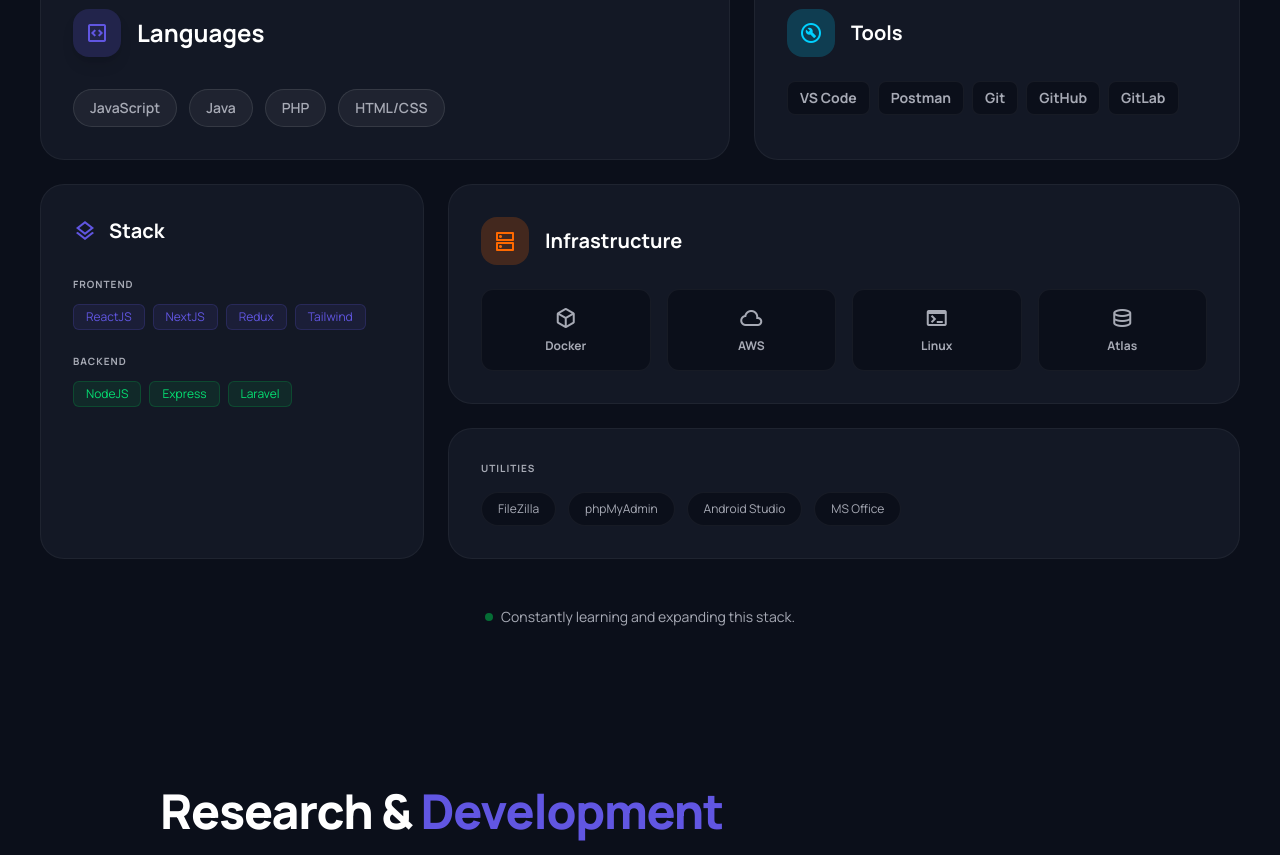
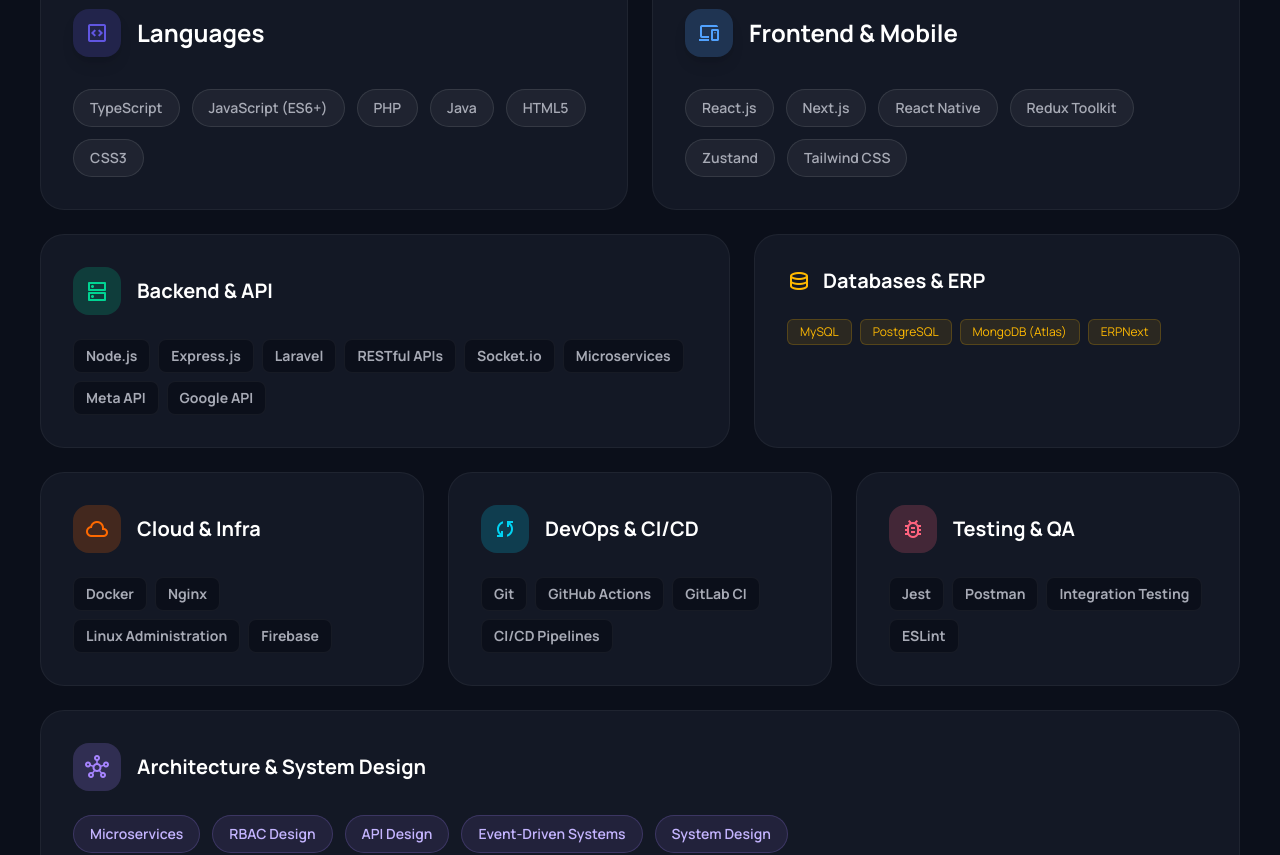
Before and after one commit to krishanuonline/portfolio, a React (Vite) app: page / in a window 1280 px wide. Shown: the part 5100-5955 px from the top of the page. Built offline with nearby package versions, Linux system fonts and the light colour scheme.

Commit message:
Fix section 5

```diff
--- a/src/components/sections/Skills/Skills.jsx
+++ b/src/components/sections/Skills/Skills.jsx
@@ -69,8 +69,8 @@
           viewport={{ once: true }}
           className="grid grid-cols-1 md:grid-cols-2 lg:grid-cols-12 gap-6"
         >
-          {/* Programming Languages */}
-          <motion.div variants={fadeInUp} className="lg:col-span-7 p-8 rounded-3xl bg-surface border border-white/5 group hover:border-primary/30 transition-all">
+          {/* Languages */}
+          <motion.div variants={fadeInUp} className="lg:col-span-6 p-8 rounded-3xl bg-surface border border-white/5 group hover:border-primary/30 transition-all">
             <div className="flex items-center gap-4 mb-8">
               <div className="size-12 rounded-2xl bg-primary/20 flex items-center justify-center text-primary shadow-lg">
                 <span className="material-symbols-outlined text-[28px]">code_blocks</span>
@@ -78,7 +78,7 @@
               <h3 className="text-2xl font-bold text-text-primary">Languages</h3>
             </div>
             <div className="flex flex-wrap gap-3">
-              {['JavaScript', 'Java', 'PHP', 'HTML/CSS'].map((skill) => (
+              {['TypeScript', 'JavaScript (ES6+)', 'PHP', 'Java', 'HTML5', 'CSS3'].map((skill) => (
                 <div key={skill} className="flex items-center gap-2 px-4 py-2 rounded-full text-sm font-semibold bg-white/5 text-text-secondary border border-white/10 hover:scale-105 transition-transform cursor-default">
                    {skill}
                 </div>
@@ -86,66 +86,106 @@
             </div>
           </motion.div>
 
-          {/* Dev Tools */}
-          <motion.div variants={fadeInUp} className="lg:col-span-5 p-8 rounded-3xl bg-surface border border-white/5 hover:border-accent/30 transition-all">
+          {/* Frontend & Mobile */}
+          <motion.div variants={fadeInUp} className="lg:col-span-6 p-8 rounded-3xl bg-surface border border-white/5 hover:border-blue-400/30 transition-all">
+            <div className="flex items-center gap-4 mb-8">
+              <div className="size-12 rounded-2xl bg-blue-400/20 flex items-center justify-center text-blue-400 shadow-lg">
+                <span className="material-symbols-outlined text-[28px]">devices</span>
+              </div>
+              <h3 className="text-2xl font-bold text-text-primary">Frontend &amp; Mobile</h3>
+            </div>
+            <div className="flex flex-wrap gap-3">
+              {['React.js', 'Next.js', 'React Native', 'Redux Toolkit', 'Zustand', 'Tailwind CSS'].map((skill) => (
+                <div key={skill} className="flex items-center gap-2 px-4 py-2 rounded-full text-sm font-semibold bg-white/5 text-text-secondary border border-white/10 hover:scale-105 transition-transform cursor-default">
+                   {skill}
+                </div>
+              ))}
+            </div>
+          </motion.div>
+
+          {/* Backend & API */}
+          <motion.div variants={fadeInUp} className="lg:col-span-7 p-8 rounded-3xl bg-surface border border-white/5 hover:border-emerald-400/30 transition-all">
             <div className="flex items-center gap-4 mb-6">
-              <div className="size-12 rounded-2xl bg-accent/20 flex items-center justify-center text-accent">
-                <span className="material-symbols-outlined text-[28px]">build_circle</span>
+              <div className="size-12 rounded-2xl bg-emerald-400/20 flex items-center justify-center text-emerald-400">
+                <span className="material-symbols-outlined text-[28px]">dns</span>
               </div>
-              <h3 className="text-xl font-bold text-text-primary">Tools</h3>
+              <h3 className="text-xl font-bold text-text-primary">Backend &amp; API</h3>
             </div>
             <div className="flex flex-wrap gap-2">
-              {['VS Code', 'Postman', 'Git', 'GitHub', 'GitLab'].map(tool => (
+              {['Node.js', 'Express.js', 'Laravel', 'RESTful APIs', 'Socket.io', 'Microservices', 'Meta API', 'Google API'].map(tool => (
                 <span key={tool} className="px-3 py-1.5 rounded-lg bg-dark-base text-text-secondary text-sm font-bold border border-white/5">{tool}</span>
               ))}
             </div>
           </motion.div>
 
-          {/* Frameworks Stack */}
-          <motion.div variants={fadeInUp} className="lg:col-span-4 lg:row-span-2 p-8 rounded-3xl bg-surface border border-white/5 hover:border-purple-500/30 transition-all">
-            <h3 className="text-xl font-bold text-text-primary mb-8 flex items-center gap-3">
-               <span className="material-symbols-outlined text-primary">layers</span> Stack
+          {/* Databases & ERP */}
+          <motion.div variants={fadeInUp} className="lg:col-span-5 p-8 rounded-3xl bg-surface border border-white/5 hover:border-amber-400/30 transition-all">
+            <h3 className="text-xl font-bold text-text-primary mb-6 flex items-center gap-3">
+               <span className="material-symbols-outlined text-amber-400">database</span> Databases &amp; ERP
             </h3>
-            <div className="space-y-6">
-              <div>
-                <h4 className="text-[10px] font-bold text-text-secondary uppercase tracking-widest mb-3">Frontend</h4>
-                <div className="flex flex-wrap gap-2">
-                  {['ReactJS', 'NextJS', 'Redux', 'Tailwind'].map(s => <span key={s} className="px-3 py-1 text-xs rounded-md bg-primary/10 text-primary border border-primary/20">{s}</span>)}
-                </div>
-              </div>
-              <div>
-                <h4 className="text-[10px] font-bold text-text-secondary uppercase tracking-widest mb-3">Backend</h4>
-                <div className="flex flex-wrap gap-2">
-                  {['NodeJS', 'Express', 'Laravel'].map(s => <span key={s} className="px-3 py-1 text-xs rounded-md bg-green-500/10 text-green-400 border border-green-500/20">{s}</span>)}
-                </div>
-              </div>
+            <div className="flex flex-wrap gap-2">
+              {['MySQL', 'PostgreSQL', 'MongoDB (Atlas)', 'ERPNext'].map(s => <span key={s} className="px-3 py-1 text-xs rounded-md bg-amber-400/10 text-amber-400 border border-amber-400/20">{s}</span>)}
             </div>
           </motion.div>
 
-          {/* Infrastructure */}
-          <motion.div variants={fadeInUp} className="lg:col-span-8 p-8 rounded-3xl bg-surface border border-white/5 hover:border-orange-500/30 transition-all">
+          {/* Cloud & Infra */}
+          <motion.div variants={fadeInUp} className="lg:col-span-4 p-8 rounded-3xl bg-surface border border-white/5 hover:border-orange-500/30 transition-all">
             <div className="flex items-center gap-4 mb-6">
               <div className="size-12 rounded-2xl bg-orange-500/20 flex items-center justify-center text-orange-500">
-                <span className="material-symbols-outlined text-[28px]">dns</span>
+                <span className="material-symbols-outlined text-[28px]">cloud</span>
               </div>
-              <h3 className="text-xl font-bold text-text-primary">Infrastructure</h3>
+              <h3 className="text-xl font-bold text-text-primary">Cloud &amp; Infra</h3>
             </div>
-            <div className="grid grid-cols-2 sm:grid-cols-4 gap-4">
-              {[{i:'deployed_code', n:'Docker'}, {i:'cloud', n:'AWS'}, {i:'terminal', n:'Linux'}, {i:'database', n:'Atlas'}].map(item => (
-                <div key={item.n} className="flex flex-col items-center p-4 rounded-xl bg-dark-base hover:bg-primary/10 transition-colors border border-white/5 group">
-                  <span className="material-symbols-outlined text-text-secondary group-hover:text-primary transition-colors">{item.i}</span>
-                  <span className="text-xs font-bold mt-2 text-text-secondary">{item.n}</span>
-                </div>
+            <div className="flex flex-wrap gap-2">
+              {['Docker', 'Nginx', 'Linux Administration', 'Firebase'].map(s => (
+                <span key={s} className="px-3 py-1.5 rounded-lg bg-dark-base text-text-secondary text-sm font-bold border border-white/5">{s}</span>
               ))}
             </div>
           </motion.div>
 
-          {/* Additional Utils */}
-          <motion.div variants={fadeInUp} className="lg:col-span-8 p-8 rounded-3xl bg-surface border border-white/5">
-            <h4 className="text-[10px] font-bold text-text-secondary uppercase tracking-widest mb-4">Utilities</h4>
+          {/* DevOps & CI/CD */}
+          <motion.div variants={fadeInUp} className="lg:col-span-4 p-8 rounded-3xl bg-surface border border-white/5 hover:border-cyan-400/30 transition-all">
+            <div className="flex items-center gap-4 mb-6">
+              <div className="size-12 rounded-2xl bg-cyan-400/20 flex items-center justify-center text-cyan-400">
+                <span className="material-symbols-outlined text-[28px]">sync</span>
+              </div>
+              <h3 className="text-xl font-bold text-text-primary">DevOps &amp; CI/CD</h3>
+            </div>
+            <div className="flex flex-wrap gap-2">
+              {['Git', 'GitHub Actions', 'GitLab CI', 'CI/CD Pipelines'].map(s => (
+                <span key={s} className="px-3 py-1.5 rounded-lg bg-dark-base text-text-secondary text-sm font-bold border border-white/5">{s}</span>
+              ))}
+            </div>
+          </motion.div>
+
+          {/* Testing & QA */}
+          <motion.div variants={fadeInUp} className="lg:col-span-4 p-8 rounded-3xl bg-surface border border-white/5 hover:border-rose-400/30 transition-all">
+            <div className="flex items-center gap-4 mb-6">
+              <div className="size-12 rounded-2xl bg-rose-400/20 flex items-center justify-center text-rose-400">
+                <span className="material-symbols-outlined text-[28px]">bug_report</span>
+              </div>
+              <h3 className="text-xl font-bold text-text-primary">Testing &amp; QA</h3>
+            </div>
+            <div className="flex flex-wrap gap-2">
+              {['Jest', 'Postman', 'Integration Testing', 'ESLint'].map(s => (
+                <span key={s} className="px-3 py-1.5 rounded-lg bg-dark-base text-text-secondary text-sm font-bold border border-white/5">{s}</span>
+              ))}
+            </div>
+          </motion.div>
+
+          {/* Architecture & System Design */}
+          <motion.div variants={fadeInUp} className="lg:col-span-12 p-8 rounded-3xl bg-surface border border-white/5 hover:border-violet-400/30 transition-all">
+            <div className="flex items-center gap-4 mb-6">
+              <div className="size-12 rounded-2xl bg-violet-400/20 flex items-center justify-center text-violet-400">
+                <span className="material-symbols-outlined text-[28px]">hub</span>
+              </div>
+              <h3 className="text-xl font-bold text-text-primary">Architecture &amp; System Design</h3>
+            </div>
             <div className="flex flex-wrap gap-3">
-              {['FileZilla', 'phpMyAdmin', 'Android Studio', 'MS Office'].map(u => (
-                <span key={u} className="px-4 py-2 rounded-full bg-dark-base text-text-secondary text-xs border border-white/5">{u}</span>
+              {['Microservices', 'RBAC Design', 'API Design', 'Event-Driven Systems', 'System Design'].map(skill => (
+                <div key={skill} className="flex items-center gap-2 px-4 py-2 rounded-full text-sm font-semibold bg-violet-400/10 text-violet-300 border border-violet-400/20 hover:scale-105 transition-transform cursor-default">
+                   {skill}
+                </div>
               ))}
             </div>
           </motion.div>
```
